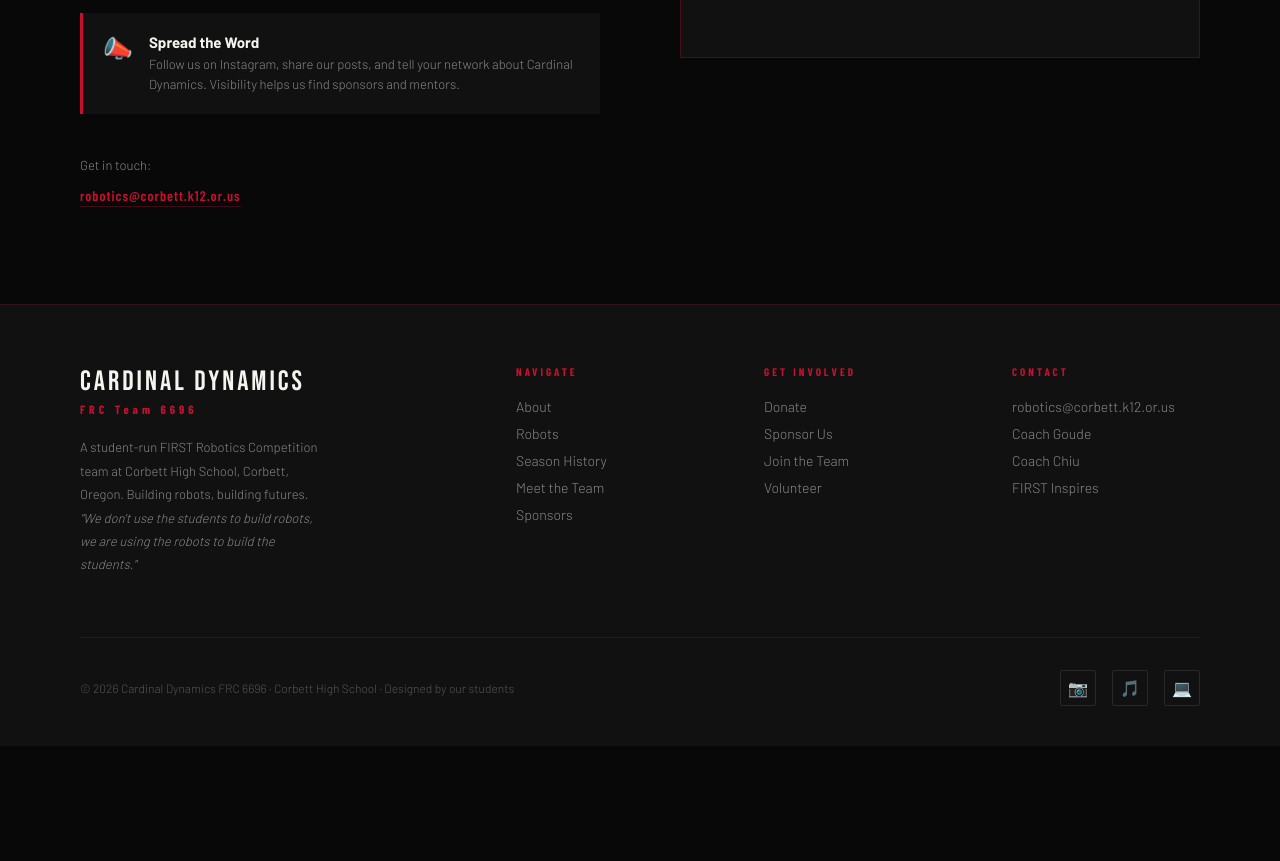
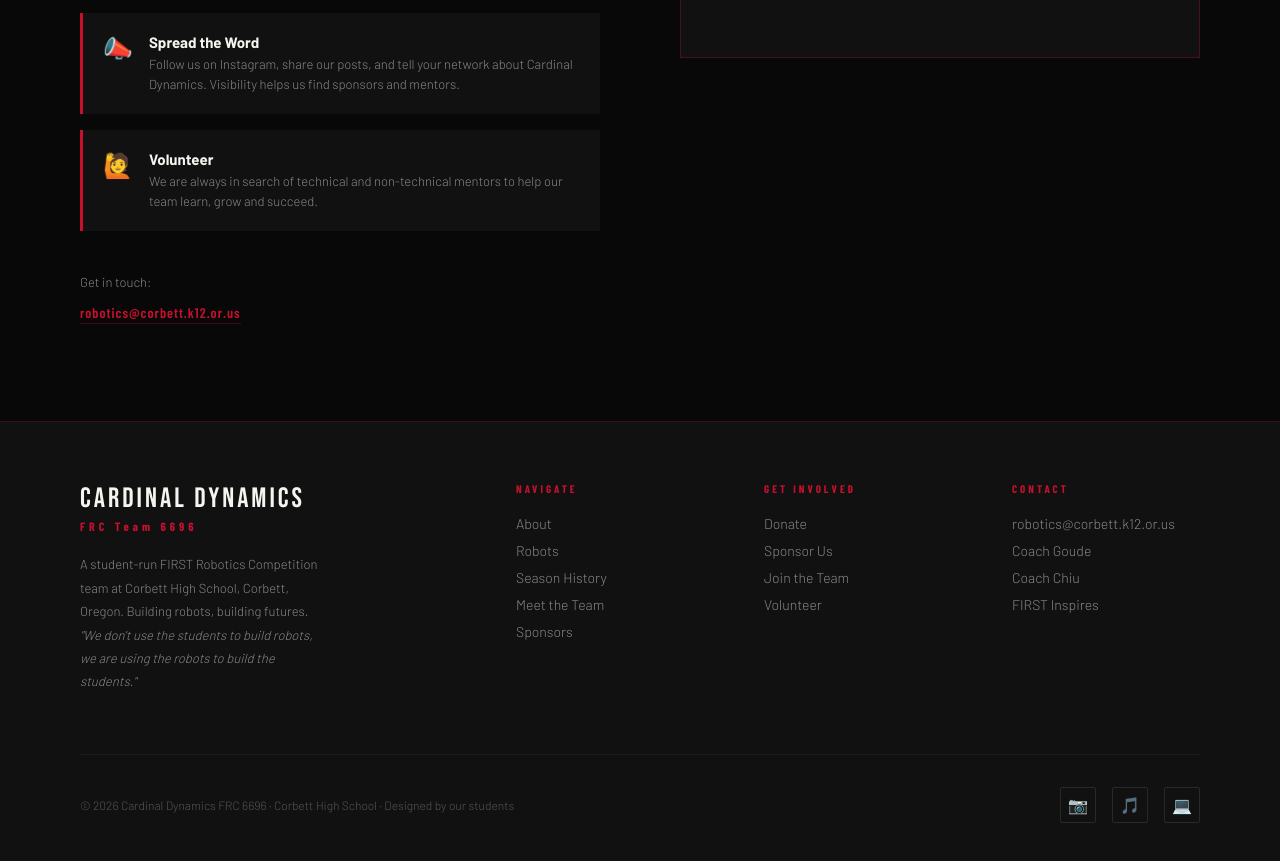
Before and after one commit to CardinalDynamics/team-6696, a plain HTML site: page index.html in a window 1280 px wide. Shown: the part 5827-6688 px from the top of the page. Before the commit the page ends 6573 px from the top, so only its background shows below. Drawn offline with nearby package versions, Linux system fonts and the light colour scheme.

Commit message:
Update index.html
added volunteer support line

```diff
--- a/index.html
+++ b/index.html
@@ -1604,6 +1604,13 @@
             <div class="way-desc">Follow us on Instagram, share our posts, and tell your network about Cardinal Dynamics. Visibility helps us find sponsors and mentors.</div>
           </div>
         </div>
+        <div class="support-way">
+          <div class="way-icon">🙋</div>
+          <div>
+            <div class="way-title">Volunteer</div>
+            <div class="way-desc">We are always in search of technical and non-technical mentors to help our team learn, grow and succeed.</div>
+          </div>
+        </div>
       </div>
 
       <div style="margin-top:8px;">
```
